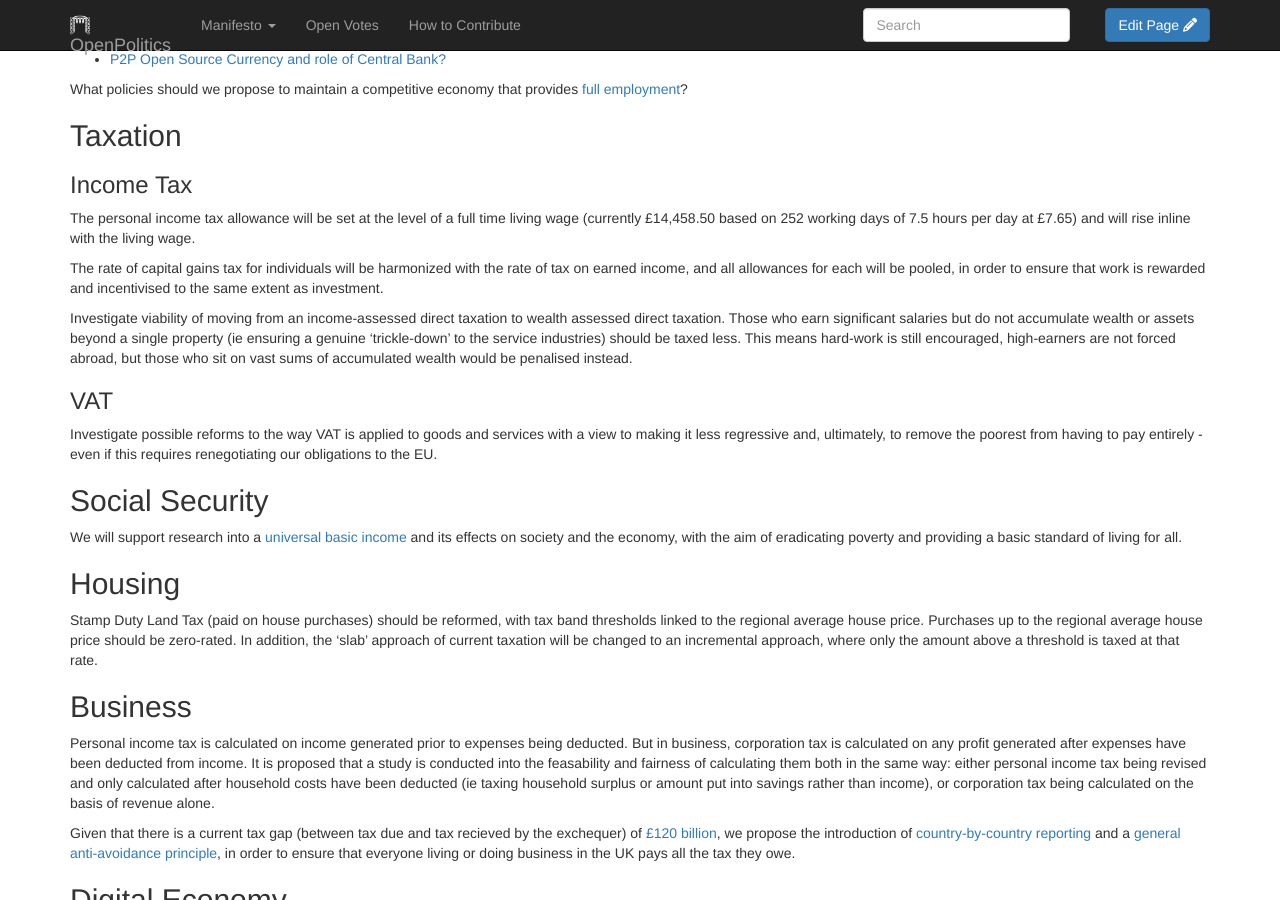
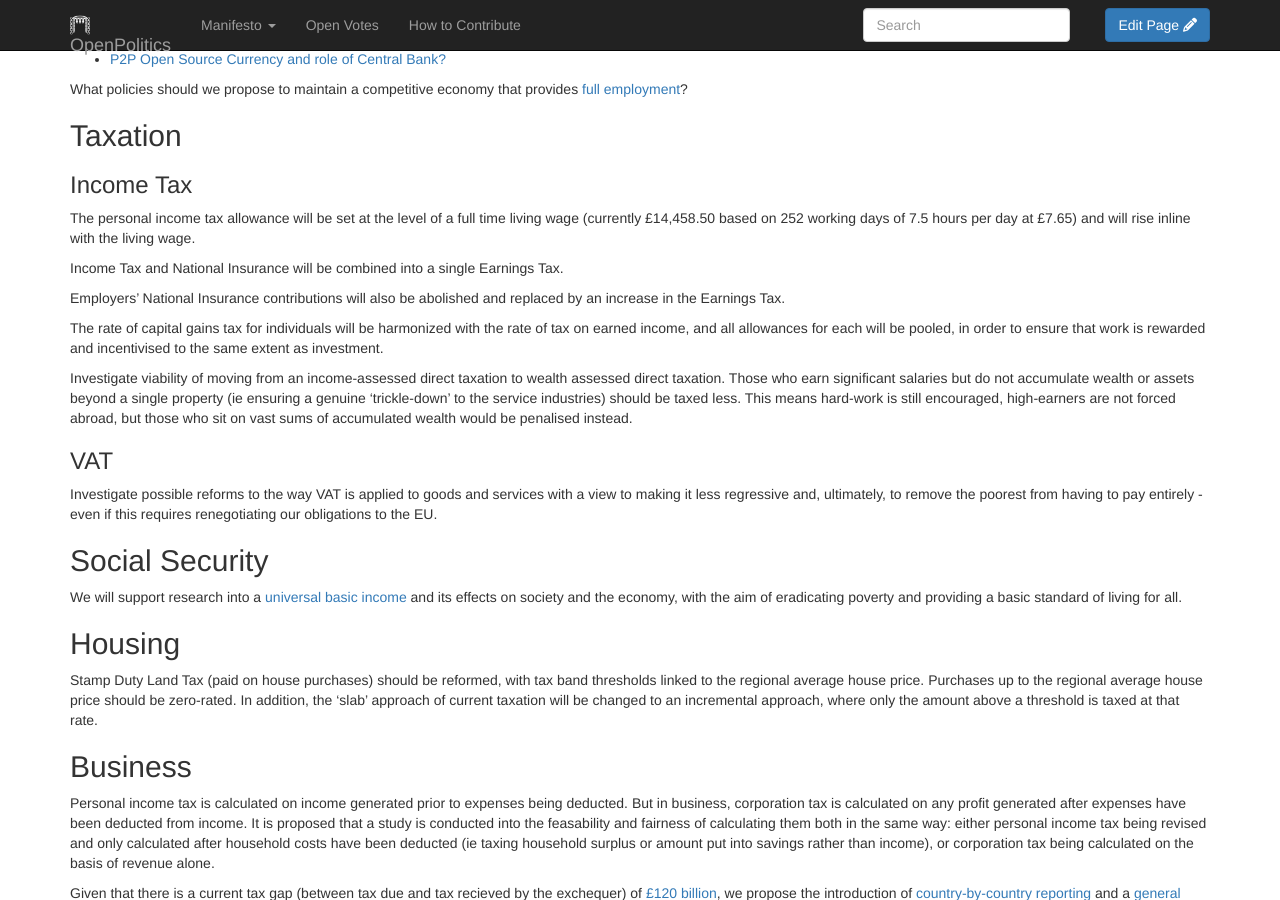
Before and after one commit to openpolitics/manifesto, a Jekyll site: the page built from manifesto/economy.md, in a window 1280 px wide and 900 px high, scrolled down 311 px. Built offline with Jekyll 4.4.1, drawn with Linux system fonts in a browser that asks for light colours; nearby versions of some CDN libraries; library files that are not in the unit come from our copies.

Commit message:
Simplify Income Tax and National Insurance
Adopts the proposal from #88 and adds depth to simplify the whole system.

```diff
--- a/manifesto/economy.md
+++ b/manifesto/economy.md
@@ -14,6 +14,10 @@ What policies should we propose to maintain a competitive economy that provides
 ### Income Tax
 
 The personal income tax allowance will be set at the level of a full time living wage (currently £14,458.50 based on 252 working days of 7.5 hours per day at £7.65) and will rise inline with the living wage.
+
+Income Tax and National Insurance will be combined into a single Earnings Tax.
+
+Employers' National Insurance contributions will also be abolished and replaced by an increase in the Earnings Tax.
 
 The rate of capital gains tax for individuals will be harmonized with the rate of tax on earned income, and all allowances for each will be pooled, in order to ensure that work is rewarded and incentivised to the same extent as investment.
 
```
